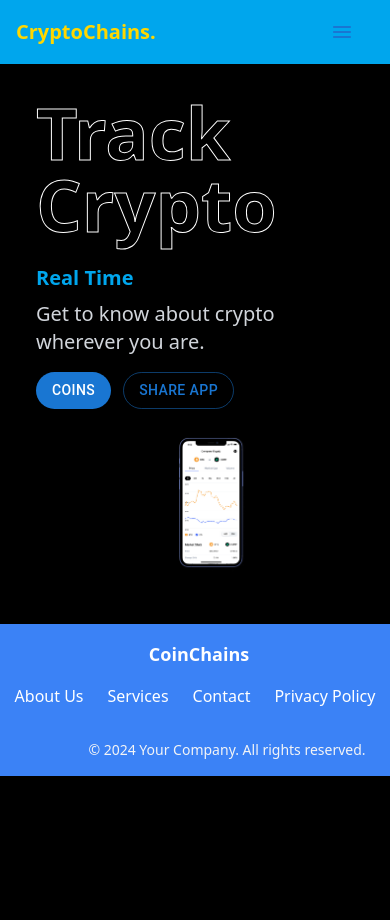
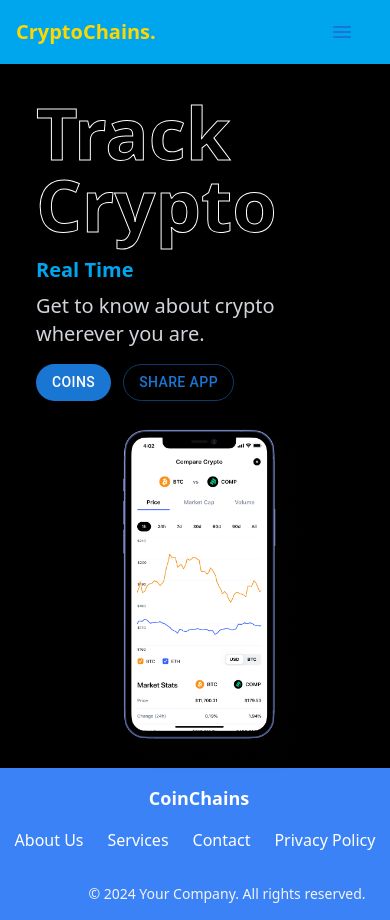
Before and after one commit to ankitgope/cryptoChains-react, a React (Vite) app: page / in a window 390 px wide. Before the commit the page ends 844 px from the top, so only its background shows below. Built offline with nearby package versions, Linux system fonts and the light colour scheme.

Commit message:
fixed the scale of phone image

```diff
--- a/src/LandingComponent/LandingPage.jsx
+++ b/src/LandingComponent/LandingPage.jsx
@@ -11,11 +11,13 @@ const LandingPage = () => {
   return (
     <div className="w-full flex gap-4 px-5 flex-wrap max-800:flex-col-reverse max-800:gap-0">
       {/* Image Section */}
-      <div className="relative mt-4 mr-10 w-full flex justify-center max-800:w-full max-800:mt-0 max-800:mb-4">
+      <div className="w-full flex gap-4 px-5 flex-wrap max-800:flex-col-reverse max-800:gap-0">
+        {/* Image Section */}
+        <div className="relative mt-4 mr-10 w-full flex justify-center  max-800:w-full max-800:mt-0 max-800:mb-4">
           <motion.img
             src={iphone}
             alt="iphone"
-          className="absolute w-[240px] sm:w-[250px] right-2.5 top-1 max-1023:pl-6 max-800:relative max-800:w-[30%] max-800:h-auto max-800:ml-16 object-contain"
+            className="absolute w-[240px] right-2.5 top-1 max-1024:pl-6 max-800:relative max-472:w-[70%] max-800:h-[100%] max-800:ml-16   object-contain"
             initial={{ x: -10 }}
             animate={{ y: 10 }}
             transition={{
@@ -26,10 +28,11 @@ const LandingPage = () => {
             }}
           />
         </div>
+      </div>
 
       {/* Text Section */}
-      <div className="w-full mt-6 pl-20 pr-10 max-1023:mt-8 max-800:mt-0 max-800:mb-0 max-800:pl-4 max-800:pr-4 max-800:pb-4">
-        <h1 className="text-6xl max-432:text-sm max-432:pr-16 md:text-8xl max-1023:text-7xl text-black hover:text-white custom-title font-semibold mb-4">
+      <div className="w-full mt-6 pl-20 pr-10 max-1024:mt-8 max-800:mt-0 max-800:mb-0 max-800:pl-4 max-800:pr-4 max-800:pb-4">
+        <h1 className="text-6xl max-432:text-sm max-432:pr-16 md:text-8xl max-1024:text-7xl text-black hover:text-white custom-title font-semibold mb-4">
           Track Crypto
         </h1>
         <h2 className="text-xl sm:text-xl md:text-6xl max-432:pt-2 max-432:pr-16 font-bold text-electric mb-2">
--- a/src/Pages/Home.jsx
+++ b/src/Pages/Home.jsx
@@ -3,7 +3,7 @@ import LandingPage from "../LandingComponent/LandingPage";
 
 const Home = () => {
   return (
-    <div className="h-80 mb-80 max-432:h-60 ">
+    <div className="h-80 mb-80  max-800:mb-96 max-472:mb-80 ">
       <LandingPage />
     </div>
   );
--- a/tailwind.config.js
+++ b/tailwind.config.js
@@ -5,10 +5,10 @@ export default {
     extend: {
       screens: {
         "max-768": { max: "768px" },
-        "max-432": { max: "432px" },
+        "max-472": { max: "472px" },
         "max-800": { max: "800px" },
         "max-1017": { max: "1017px" },
-        "max-1023": { max: "1023px" },
+        "max-1024": { max: "1023px" },
         "max-2560": { max: "2560px" },
       },
       colors: {
```
Lines whose indentation alone changed are shown as unchanged.
